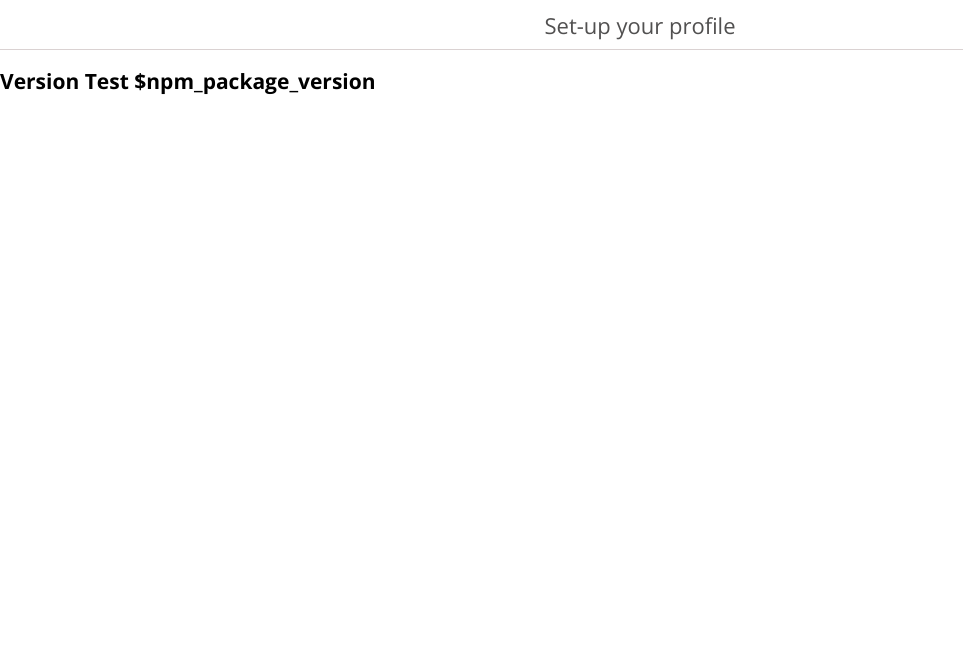
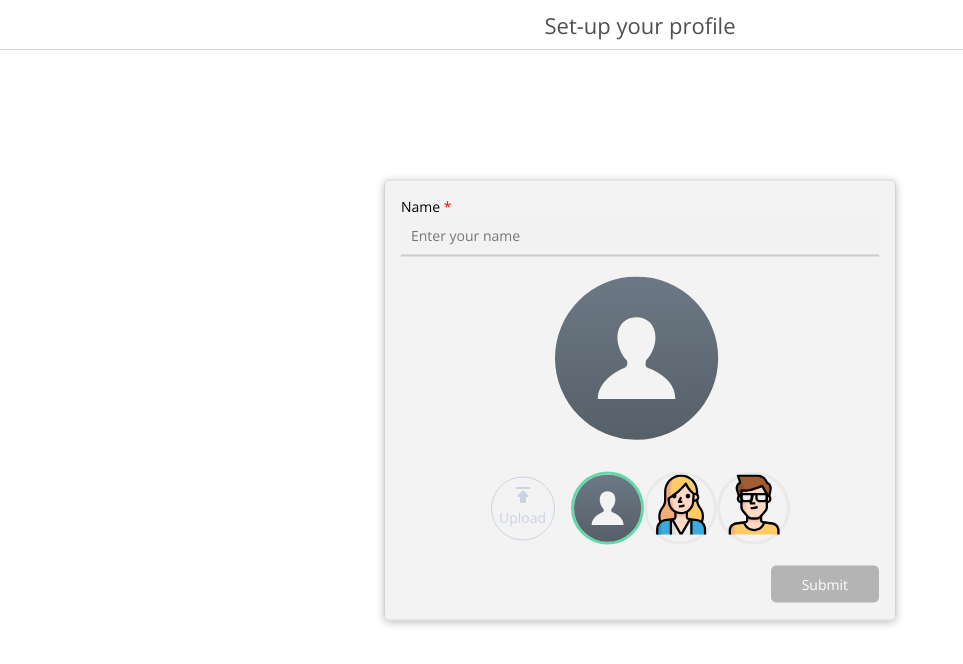
Before and after one commit to jithinbalakrishnan/chat-app, a React (Create React App) app: page / in a window 1280 px wide. Shown: the top 664 px of the page, without its empty margins (0-963 px from the left). Built offline with nearby package versions, Linux system fonts and the light colour scheme.

Commit message:
show profile

```diff
--- a/src/Profile/Profile.js
+++ b/src/Profile/Profile.js
@@ -20,7 +20,7 @@ const Profile = (props) => {
 
     return <React.Fragment>
         <Breadcrumb title= {"Set-up your profile"} />
-        <h2 className= "title">Version Test {process.env.REACT_APP_VERSION}</h2>
+        {/* <h2 className= "title">Version Test {process.env.REACT_APP_VERSION}</h2> */}
         <Styles.Container>
             <Styles.Label htmlFor="fname">Name <sup>*</sup></Styles.Label>
             <Styles.Input type="text" id="fname" name="fname" placeholder="Enter your name" onChange={event => {
--- a/src/Profile/Style.js
+++ b/src/Profile/Style.js
@@ -11,8 +11,7 @@ const Container = styled.div`
     border-radius: 5px;
     box-shadow: 0 2px 8px rgba(0, 0, 0, 0.26);
     min-width: 400px;
-    background: #b1b1b126;
-    display: none;
+    background: #b1b1b126
 `;
 
 const CommonStyle = css`
```
